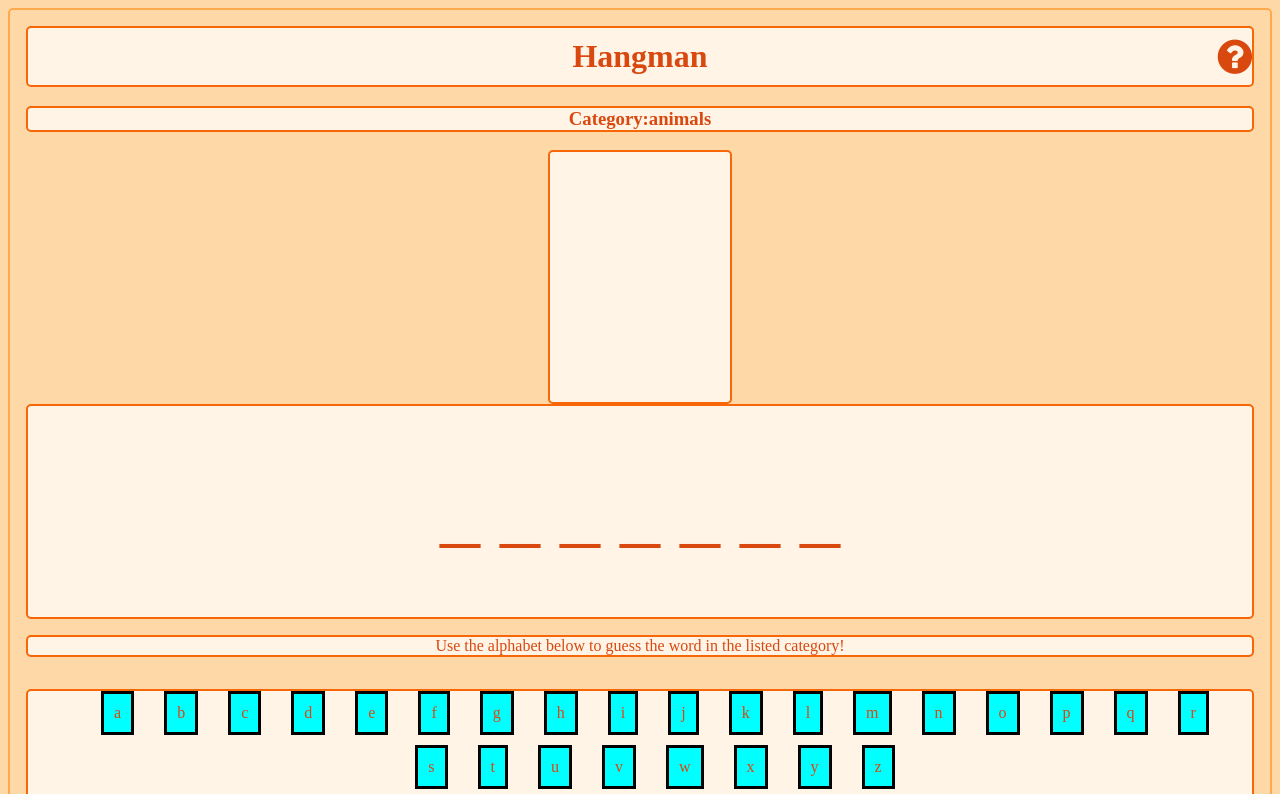
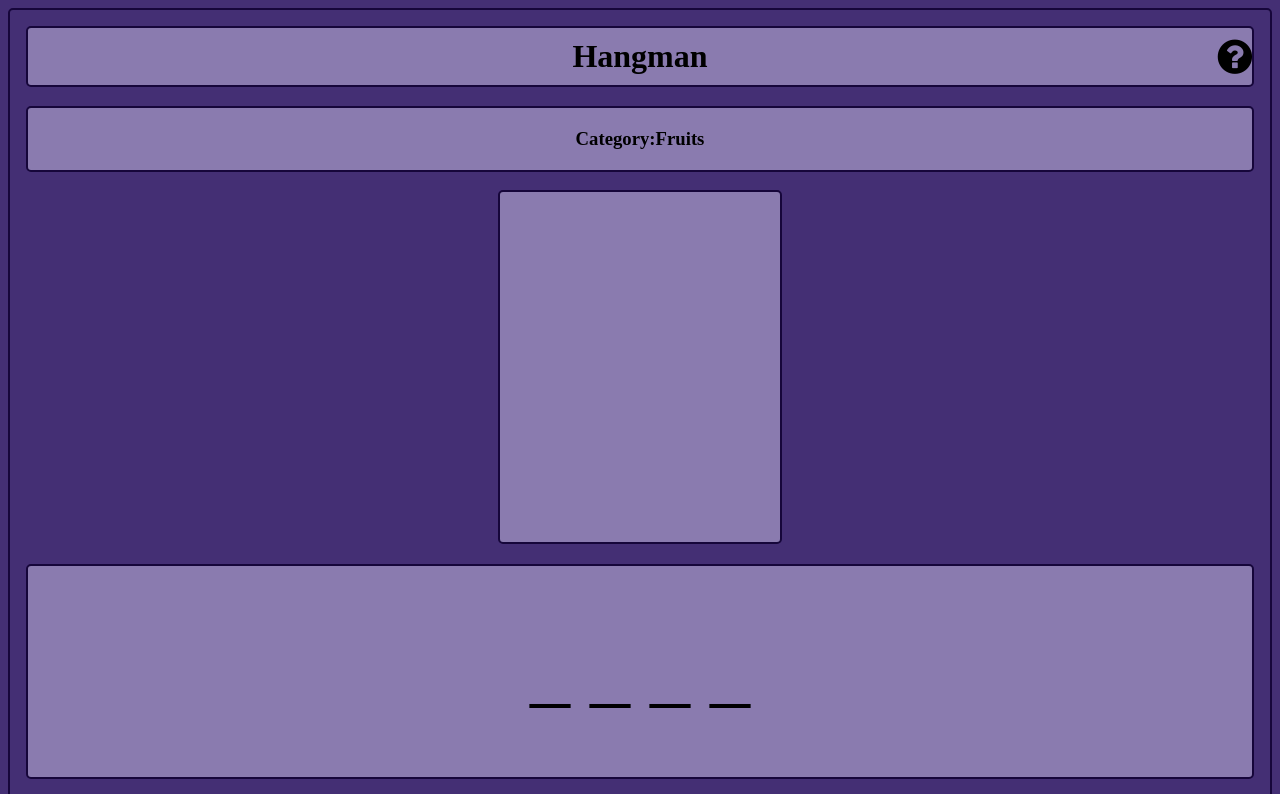
Before and after one commit to mohamedadenn/Hangman, a plain HTML site: page index.html in a window 1280 px wide. Shown: the top 794 px of the page. Drawn offline with nearby package versions, Linux system fonts and the light colour scheme.

Commit message:
new html, css and updated js

```diff
--- a/css/style.css
+++ b/css/style.css
@@ -7,11 +7,11 @@ body {
     grid-template-columns: auto;
     grid-template-rows: auto;
     grid-template-areas: "header header header helpicon" "category category category category" "canvas canvas canvas canvas" "word word word word" "msg msg msg msg" "ab ab ab ab" "tryagain hint sound winloss";
-    border: 2px solid #ffa94d;
+    border: 2px solid #16063A;
     border-radius: 5px;
-    background-color: #ffd8a8;
+    background-color: #442F74;
     padding: 1em;
-    color: #d9480f;
+    color: black;
 }
 
 h1 {
@@ -21,9 +21,9 @@ h1 {
     display: flex;
     align-items: center;
     justify-content: center;
-    border: 2px solid #f76707;
+    border: 2px solid #16063A;
     border-radius: 5px;
-    background-color: #fff4e6;
+    background-color: #8A7BAF;
     position: relative;
     margin: 0;
     padding: 10px;
@@ -33,7 +33,7 @@ i {
     grid-area: helpicon;
     grid-row: 1/2;
     grid-column: 4/5;
-    background-color: #fff4e6;
+    background-color: #8A7BAF;
     align-content: right;
     position: absolute;
     right: 0;
@@ -47,9 +47,10 @@ h3 {
     display: flex;
     align-items: center;
     justify-content: center;
-    border: 2px solid #f76707;
+    border: 2px solid #16063A;
     border-radius: 5px;
-    background-color: #fff4e6;
+    background-color: #8A7BAF;
+    padding: 20px;
 }
 
 #hangmanwrapper {
@@ -62,9 +63,11 @@ h3 {
 }
 
 #hangman {
-    border: 2px solid #f76707;
+    border: 2px solid #16063A;
     border-radius: 5px;
-    background-color: #fff4e6;
+    background-color: #8A7BAF;
+    padding: 50px;
+    margin-bottom: 20px;
 }
 
 #wordwrap {
@@ -74,9 +77,9 @@ h3 {
     display: flex;
     align-items: center;
     justify-content: center;
-    border: 2px solid #f76707;
+    border: 2px solid #16063A;
     border-radius: 5px;
-    background-color: #fff4e6;
+    background-color: #8A7BAF;
 }
 
 #status {
@@ -86,9 +89,9 @@ h3 {
     display: flex;
     align-items: center;
     justify-content: center;
-    border: 2px solid #f76707;
+    border: 2px solid #16063A;
     border-radius: 5px;
-    background-color: #fff4e6;
+    background-color: #8A7BAF;
 }
 
 ul {
@@ -99,45 +102,46 @@ ul {
     align-items: center;
     justify-content: center;
     flex-wrap: wrap;
-    border: 2px solid #f76707;
+    border: 2px solid #16063A;
     border-radius: 5px;
-    background-color: #fff4e6;
+    background-color: #8A7BAF;
+    padding: 20px;
 }
 
 #reset {
     grid-area: tryagain;
     grid-row: 7/8;
     grid-column: 1/2;
-    border: 2px solid #f76707;
+    border: 2px solid #16063A;
     border-radius: 5px;
-    background-color: #fff4e6;
+    background-color: #8A7BAF;
 }
 
 #hint {
     grid-area: hint;
     grid-row: 7/8;
     grid-column: 2/3;
-    border: 2px solid #f76707;
+    border: 2px solid #16063A;
     border-radius: 5px;
-    background-color: #fff4e6;
+    background-color: #8A7BAF;
 }
 
 #sound {
     grid-area: sound;
     grid-row: 7/8;
     grid-column: 3/4;
-    border: 2px solid #f76707;
+    border: 2px solid #16063A;
     border-radius: 5px;
-    background-color: #fff4e6;
+    background-color: #8A7BAF;
 }
 
 #scoreboard {
     grid-area: winloss;
     grid-row: 7/8;
     grid-column: 3/5;
-    border: 2px solid #f76707;
+    border: 2px solid #16063A;
     border-radius: 5px;
-    background-color: #fff4e6;
+    background-color: #8A7BAF;
 }
 
 li {
@@ -146,13 +150,13 @@ li {
     list-style-type: none;
     margin: 0 20px 10px 10px;
     padding: 10px;
-    background-color: aqua;
-    border: 3px solid black;
+    background-color: #8E6BDE;
+    border: 3px solid #7045D4;
     cursor: pointer;
 }
 
 li:hover {
-    background-color: chartreuse;
+    background-color: #400DB4;
 }
 
 .inactive {
@@ -163,12 +167,10 @@ li:hover {
 section div {
     padding: 20px;
     margin: 0.5em;
-    /* display: inline-flex; */
     font-size: 5em;
 }
 
-
-/* button {
-    display: inline-flex;
-    justify-content: space-evenly;
-} */
+#status {
+    font-size: 1.5em;
+    padding: 20px;
+}
--- a/index.html
+++ b/index.html
@@ -13,13 +13,13 @@
 </head>
 
 <body>
+    <!-- Help Icon, which gives instructions on how to play-->
+    <h1 id="title">Hangman<i style="font-size:40px" class="fa" id="helpIcon">&#xf059;</i></h1>
 
-    <h1 id="title">Hangman<i style="font-size:40px" class="fa" id="helpIcon">&#xf059;</i></h1>
-    <!-- Help Icon, which gives instructions on how to play-->
 
 
     <!-- Category  -->
-    <h3>Category: <span id="selectedcategory"> Fruits</span></h3>
+    <h3>Category: <span id="selectedcategory"></span></h3>
 
     <!-- Hangman Canvas -->
     <div id="hangmanwrapper">
@@ -67,10 +67,13 @@
     <section id="controls">
         <button id="reset">Try again</button>
         <button id="hint">Hint</button>
+
+        <!-- Sound not added in yet-->
         <audio id="sounds">
            <source src=""
        </audio>
         <a id="sound">Sound </a></section>
+
     <!-- Scoreboard -->
     <div id="scoreboard">
         <div>Won: <span id="numOfWins">0</span></div>
--- a/js/main.js
+++ b/js/main.js
@@ -2,14 +2,12 @@ $(document).ready(function() {
     /*----- app state ---------------------------*/
     let win = 0;
     let lose = 0;
-    let category = ["fruits", "animals", "countries"];
-    let word = ["apples", "bananas", "kiwi", "oranges"];
-    let word2 = ["cow", "cat", "dog"];
-    let word3 = ["canada", "usa", "kenya"];
-    let hint1 = ["its red", "its yellow", "its green"];
+    let category = [" Fruits"];
+    let word = ["apple", "banana", "kiwi", "orange", "pear", "cherry", "grape", "strawberry", "peach"];
+    let hint1 = ["its red", "its yellow", "its green"]; //not used
     var alphabet = ["a", "b", "c", "d", "e", "f", "g", "h", "i", "j", "k", "l", "m",
         "n", "o", "p", "q", "r", "s", "t", "u", "v", "w", "x", "y", "z"
-    ];
+    ]; //not used but will implement to clean up code + identify which letters have been used
 
     const draws = [
         'gallows',
@@ -22,35 +20,24 @@ $(document).ready(function() {
         'rightFoot',
         'leftFoot',
     ]
-    var step = 0; //9 steps
-    var lives = 9;
-    let underscore = [];
+    var step = 0; //9 parts to the draw
+    var lives = 9; // you have a max of 9 lives before you die.
+    let underscore = []; //empty array the words are pushed to and each letter is replaced with "_"
 
     /*------------ cached elements ---------------*/
 
     const status = $("#status"); //Status message, where you know if you won or loss
-    const selectedCategory = $("#selectedcategory"); //Selecting category - needs to be a drop down bar
+    const selectedCategory = $("#selectedcategory"); //Selecting category, will eventually need to be a drop down bar
     const canvas = document.getElementById('hangman');
     const context = canvas.getContext("2d");
     const makeUnderline = $("#wordwrap"); // where the __ ___ __ are stired
     const resetButton = $("#reset");
     const hintButton = $("#hint");
-    const soundButton = $("#sound");
-    const updateNumOfWins = $("numOfWins");
-    const updateNumOfLoses = $("numOfLoses");
-    const livesLeft = $("livesleft");
     let domUnderscore = document.getElementsByClassName("domunderscore");
 
     /*----------- events ------------------*/
 
-    // alphabet.forEach(function(letter) {
-    //         if (letter.target.tagName !== 'LI') {
-    //             return;
-    //         }
-    //         checkGuess(letter.target.innerHTML)
-    //         console.log("test")
-    //         evt.target.classList.add('inactive')
-    //     })
+    function addActive() {
         document.querySelector('ul').addEventListener("click", function(evt) {
             if (evt.target.tagName !== 'LI') {
                 return;
@@ -59,181 +46,14 @@ $(document).ready(function() {
             console.log("test")
             evt.target.classList.add('inactive')
         });
-
-
-
-    // let a = document.getElementById("a");
-    // a.addEventListener("click", function() {
-    //     checkGuess("a");
-    //     a.classList.add("inactive");
-
-    // });
-
-    // let b = document.getElementById("b");
-    // b.addEventListener("click", function() {
-    //     checkGuess("b");
-    //     b.classList.add("inactive");
-    // });
-
-    // let c = document.getElementById("c");
-    // c.addEventListener("click", function() {
-    //     checkGuess("c");
-    //     c.classList.add("inactive");
-    // });
-
-    // let d = document.getElementById("d");
-    // d.addEventListener("click", function() {
-    //     checkGuess("d");
-    //     d.classList.add("inactive");
-    // });
-
-    // let e = document.getElementById("e");
-    // e.addEventListener("click", function() {
-    //     checkGuess("e");
-    //     e.classList.add("inactive");
-    // });
-
-
-    // let f = document.getElementById("f");
-    // f.addEventListener("click", function() {
-    //     checkGuess("f");
-    //     f.classList.add("inactive");
-    // });
-
-    // let g = document.getElementById("g");
-    // g.addEventListener("click", function() {
-    //     checkGuess("g");
-    //     g.classList.add("inactive");
-    // });
-
-    // let h = document.getElementById("h");
-    // h.addEventListener("click", function() {
-    //     checkGuess("h");
-    //     h.classList.add("inactive");
-    // });
-
-    // let i = document.getElementById("i");
-    // i.addEventListener("click", function() {
-    //     checkGuess("i");
-    //     i.classList.add("inactive");
-    // });
-
-
-    // let j = document.getElementById("j");
-    // j.addEventListener("click", function() {
-    //     checkGuess("j");
-    //     j.classList.add("inactive");
-    // });
-
-    // let k = document.getElementById("k");
-    // k.addEventListener("click", function() {
-    //     checkGuess("k");
-    //     k.classList.add("inactive");
-    // });
-
-    // let l = document.getElementById("l");
-    // l.addEventListener("click", function() {
-    //     checkGuess("l");
-    //     l.classList.add("inactive");
-    // });
-
-    // let m = document.getElementById("m");
-    // m.addEventListener("click", function() {
-    //     checkGuess("m");
-    //     m.classList.add("inactive");
-    // });
-
-    // let n = document.getElementById("n");
-    // n.addEventListener("click", function() {
-    //     checkGuess("n");
-    //     n.classList.add("inactive");
-    // });
-
-    // let o = document.getElementById("o");
-    // o.addEventListener("click", function() {
-    //     checkGuess("o");
-    //     o.classList.add("inactive");
-    // });
-
-    // let p = document.getElementById("p");
-    // p.addEventListener("click", function() {
-    //     checkGuess("p");
-    //     p.classList.add("inactive");
-    // });
-
-    // let q = document.getElementById("q");
-    // q.addEventListener("click", function() {
-    //     checkGuess("q");
-    //     q.classList.add("inactive");
-    // });
-
-    // let r = document.getElementById("r");
-    // r.addEventListener("click", function() {
-    //     checkGuess("r");
-    //     r.classList.add("inactive");
-    // });
-
-    // let s = document.getElementById("s");
-    // s.addEventListener("click", function() {
-    //     checkGuess("s");
-    //     s.classList.add("inactive");
-    // });
-
-    // let t = document.getElementById("t");
-    // t.addEventListener("click", function() {
-    //     checkGuess("t");
-    //     t.classList.add("inactive");
-    // });
-
-    // let u = document.getElementById("u");
-    // u.addEventListener("click", function() {
-    //     checkGuess("u");
-    //     u.classList.add("inactive");
-    // });
-
-    // let v = document.getElementById("v");
-    // v.addEventListener("click", function() {
-    //     checkGuess("v");
-    //     v.classList.add("inactive");
-    // });
-
-    // let w = document.getElementById("w");
-    // w.addEventListener("click", function() {
-    //     checkGuess("w");
-    //     w.classList.add("inactive");
-    // });
-
-    // let x = document.getElementById("x");
-    // x.addEventListener("click", function() {
-    //     checkGuess("x");
-    //     x.classList.add("inactive");
-    // });
-
-    // let y = document.getElementById("y");
-    // y.addEventListener("click", function() {
-    //     checkGuess("y");
-    //     y.classList.add("inactive");
-    // });
-
-    // let z = document.getElementById("z");
-    // z.addEventListener("click", function() {
-    //     checkGuess("z");
-    //     z.classList.add("inactive");
-    // });
-
+    }
 
     resetButton.click(function() {
         reset();
     })
 
     hintButton.click(function() {
-        clearCanvas()
-        step = 0
-    })
-
-    soundButton.click(function() {
-        Draw(draws[step++])
-        if (undefined === draws[step]);
+        alert("oops doesnt work yet");
     })
 
     /*----- HANGMAN DRAWING -------*/
@@ -330,11 +150,10 @@ $(document).ready(function() {
         categoryWord = word[Math.floor(Math.random() * word.length)];
         hiddenWord = categoryWord.replace(/./g, "-");
         generateUnderscore(hiddenWord.length);
-
         makeUnderline.append("<div class='domunderscore'>" + generateUnderscore(hiddenWord).join(' ') + "</div>")
         selectedCategory.text(chosenCategory);
         domUnderscore.innerHTML = underscore.join(' ');
-
+        addActive();
         clearCanvas()
         step = 0;
         win = 0;
@@ -346,7 +165,6 @@ $(document).ready(function() {
         // checks if the charc is exisiting in the hidden word & lives is greater than 0
         if (categoryWord.indexOf(guess) > -1 && lives > 0) {
             underscore[categoryWord.indexOf(guess)] = guess;
-            console.log(underscore);
             //checks for multiple charc present
             if (categoryWord.lastIndexOf(guess) > categoryWord.indexOf(guess)) {
                 let multipleCharacter = categoryWord.lastIndexOf(guess);
@@ -357,20 +175,16 @@ $(document).ready(function() {
                     }
                     counter++;
                 }
-                console.log(underscore);
             }
             let domUnderscore = document.getElementsByClassName("domunderscore");
             domUnderscore[0].innerHTML = underscore.join(' ');
 
             if (underscore.indexOf('_') == -1) {
-                console.log("winner");
-
                 win++;
                 let numOfWins = document.getElementById("numOfWins");
                 numOfWins.innerHTML = win;
-                status.text("You have WON, please wait 5 seconds before beginning a new game");
+                status.text("You have WON, please wait 5 seconds before a new game begins");
                 setTimeout(reset, 5000);
-
             }
             return true;
 
@@ -388,15 +202,13 @@ $(document).ready(function() {
                 livesLeft.innerHTML = "You have " + lives + " lives left";
                 let numOfLoses = document.getElementById("numOfLoses");
                 numOfLoses.innerHTML = lose;
-                console.log("You lose");
+                status.text("You have LOST, please wait 5 seconds before a new game begins");
+                setTimeout(reset, 5000);
 
-                status.text("You have LOST, please wait 5 seconds before beginning a new game");
-                setTimeout(reset, 5000);
-                // add freeze button
             } else if (lives == 0) {
                 let livesLeft = document.getElementById("livesleft");
                 livesLeft.innerHTML = "You have " + lives + " lives left";
-
+                reset();
             }
 
             return false;
@@ -414,7 +226,6 @@ $(document).ready(function() {
         underscore = [];
         let a = document.getElementById("a");
         a.classList.replace("inactive", "active");
-
 
         let b = document.getElementById("b");
         b.classList.replace("inactive", "active");
@@ -492,12 +303,12 @@ $(document).ready(function() {
 
         let z = document.getElementById("z");
         z.classList.replace("inactive", "active");
-        status.text("Use the alphabet below to guess the word in the listed category! ");
+
+        status.text("Use the alphabet below to guess the word in the listed category!");
 
         chosenCategory = category[Math.floor(Math.random() * category.length)];
         categoryWord = word[Math.floor(Math.random() * word.length)];
         hiddenWord = categoryWord.replace(/./g, "-");
-        console.log(hiddenWord);
         generateUnderscore(hiddenWord.length);
 
         let domUnderscore = document.getElementsByClassName("domunderscore");
```
Lines whose indentation alone changed are shown as unchanged.
